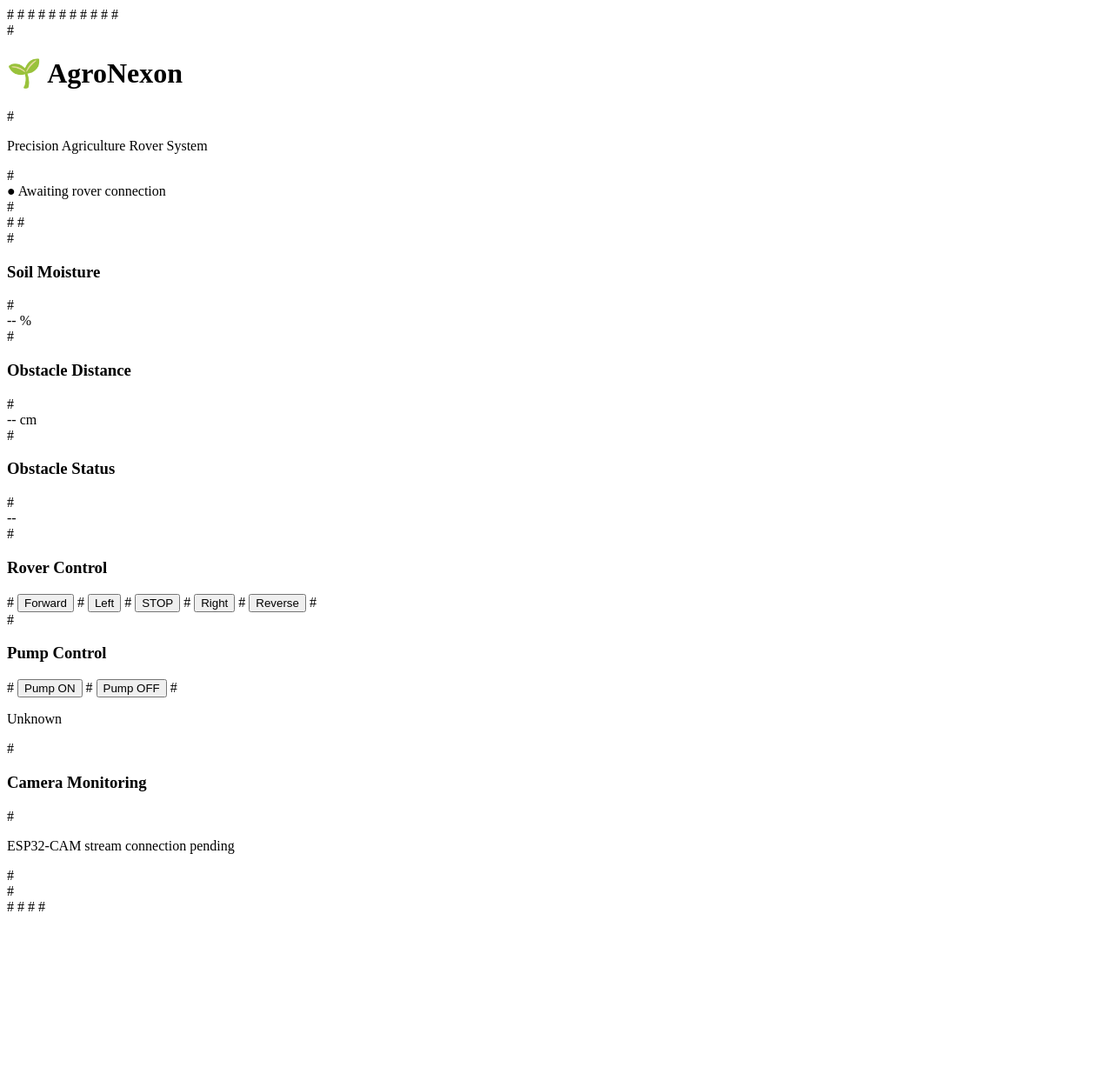
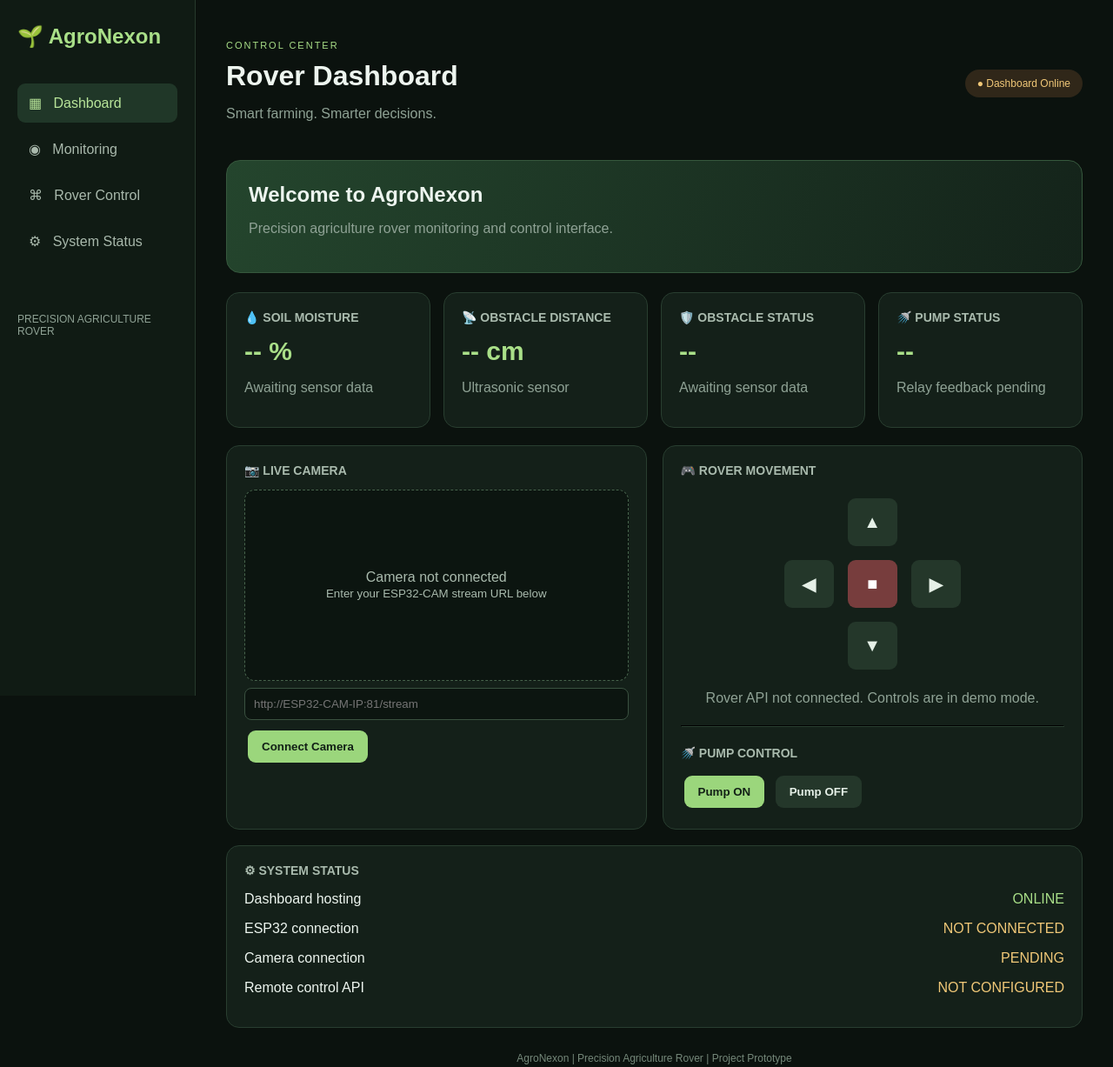
Before and after one commit to x10tiontermen8or/agronexon, a plain HTML site: page index.html in a window 1280 px wide. Shown: the whole page at 87% size. Before the commit the page ends 1060 px from the top, so only its background shows below. Drawn offline with Linux system fonts and the light colour scheme.

Commit message:
index.html

```diff
--- a/index.html
+++ b/index.html
@@ -1,159 +1,126 @@
-#
 
-# <!DOCTYPE html>
+<!DOCTYPE html>
+<html lang="en">
+<head>
+<meta charset="UTF-8">
+<meta name="viewport" content="width=device-width, initial-scale=1">
+<title>AgroNexon | Smart Agriculture</title>
+<style>
+*{box-sizing:border-box}
+body{margin:0;background:#0b120e;color:#edf5ef;font-family:Arial,sans-serif}
+.sidebar{position:fixed;inset:0 auto 0 0;width:225px;background:#101b14;border-right:1px solid #263a2c;padding:28px 20px}
+.brand{font-size:24px;font-weight:bold;color:#a9df88;margin-bottom:40px}
+.nav{padding:13px;color:#a9b9ac;border-radius:9px;margin:8px 0}
+.nav.active{background:#203728;color:#b9e69a}
+main{margin-left:225px;padding:35px;max-width:1500px}
+h1{font-size:32px;margin:5px 0}
+.muted{color:#8fa295}
+.status{color:#f1c878;background:#302719;padding:9px 14px;border-radius:20px;font-size:12px}
+.top{display:flex;justify-content:space-between;align-items:center;margin-bottom:28px}
+.hero{padding:25px;background:linear-gradient(110deg,#24452d,#14231a);border:1px solid #36583d;border-radius:16px;margin-bottom:22px}
+.hero h2{margin:0 0 8px}
+.grid{display:grid;grid-template-columns:repeat(4,1fr);gap:15px;margin-bottom:20px}
+.card{background:#142019;border:1px solid #293e30;border-radius:15px;padding:20px}
+.card h3{font-size:14px;color:#a9baad;margin-top:0}
+.value{font-size:30px;font-weight:bold;color:#a9df88;margin:14px 0}
+.layout{display:grid;grid-template-columns:1fr 1fr;gap:18px}
+.camera{height:220px;background:#0c1510;border:1px dashed #47634c;border-radius:12px;display:grid;place-items:center;text-align:center;color:#a9baad;padding:15px}
+input{width:100%;padding:10px;background:#0c1510;border:1px solid #3a5140;color:white;border-radius:8px;margin:8px 0}
+button{background:#9bd67c;color:#122016;border:0;border-radius:9px;padding:11px 16px;margin:4px;font-weight:bold;cursor:pointer}
+button.dark{background:#24372a;color:#e5f0e7}
+button.stop{background:#773d3d;color:white}
+.pad{display:grid;grid-template-columns:repeat(3,65px);gap:8px;justify-content:center;margin:20px}
+.pad button{height:55px;font-size:20px}
+footer{margin-top:28px;color:#75887a;font-size:12px;text-align:center}
+@media(max-width:850px){.sidebar{position:static;width:auto;padding:15px}.nav{display:inline-block;margin:0 2px;padding:9px}main{margin:0;padding:20px}.grid{grid-template-columns:repeat(2,1fr)}.layout{grid-template-columns:1fr}}
+@media(max-width:450px){.grid{grid-template-columns:1fr}.top{align-items:flex-start;gap:10px;flex-direction:column}}
+</style>
+</head>
+<body>
+<aside class="sidebar">
+ <div class="brand">🌱 AgroNexon</div>
+ <div class="nav active">▦ &nbsp; Dashboard</div>
+ <div class="nav">◉ &nbsp; Monitoring</div>
+ <div class="nav">⌘ &nbsp; Rover Control</div>
+ <div class="nav">⚙ &nbsp; System Status</div>
+ <p class="muted" style="margin-top:60px;font-size:12px">PRECISION AGRICULTURE ROVER</p>
+</aside>
 
-# <html lang="en">
+<main>
+ <div class="top">
+  <div><p style="color:#a9df88;font-size:11px;letter-spacing:2px">CONTROL CENTER</p>
+  <h1>Rover Dashboard</h1>
+  <p class="muted">Smart farming. Smarter decisions.</p></div>
+  <span class="status">● Dashboard Online</span>
+ </div>
 
-# <head>
+ <section class="hero">
+  <h2>Welcome to AgroNexon</h2>
+  <p class="muted">Precision agriculture rover monitoring and control interface.</p>
+ </section>
 
-# <meta charset="UTF-8">
+ <section class="grid">
+  <div class="card"><h3>💧 SOIL MOISTURE</h3><div class="value">-- %</div><p class="muted">Awaiting sensor data</p></div>
+  <div class="card"><h3>📡 OBSTACLE DISTANCE</h3><div class="value">-- cm</div><p class="muted">Ultrasonic sensor</p></div>
+  <div class="card"><h3>🛡️ OBSTACLE STATUS</h3><div class="value">--</div><p class="muted">Awaiting sensor data</p></div>
+  <div class="card"><h3>🚿 PUMP STATUS</h3><div class="value">--</div><p class="muted">Relay feedback pending</p></div>
+ </section>
 
-# <meta name="viewport" content="width=device-width, initial-scale=1">
+ <section class="layout">
+  <div class="card">
+   <h3>📷 LIVE CAMERA</h3>
+   <div class="camera" id="cameraBox">
+    <div id="cameraMessage">Camera not connected<br><small>Enter your ESP32-CAM stream URL below</small></div>
+    <img id="camera" style="display:none;width:100%;height:100%;object-fit:contain" alt="Rover camera">
+   </div>
+   <input id="cameraUrl" placeholder="http://ESP32-CAM-IP:81/stream">
+   <button onclick="connectCamera()">Connect Camera</button>
+  </div>
 
-# <title>AgroNexon Dashboard</title>
+  <div class="card">
+   <h3>🎮 ROVER MOVEMENT</h3>
+   <div class="pad">
+    <span></span><button class="dark" onclick="move('forward')">▲</button><span></span>
+    <button class="dark" onclick="move('left')">◀</button>
+    <button class="stop" onclick="move('stop')">■</button>
+    <button class="dark" onclick="move('right')">▶</button>
+    <span></span><button class="dark" onclick="move('backward')">▼</button><span></span>
+   </div>
+   <p id="message" class="muted" style="text-align:center">Rover API not connected. Controls are in demo mode.</p>
+   <hr style="border-color:#293e30;margin:22px 0">
+   <h3>🚿 PUMP CONTROL</h3>
+   <button onclick="pump(1)">Pump ON</button>
+   <button class="dark" onclick="pump(0)">Pump OFF</button>
+  </div>
+ </section>
 
-# <style>
+ <div class="card" style="margin-top:18px">
+  <h3>⚙ SYSTEM STATUS</h3>
+  <p>Dashboard hosting <span style="float:right;color:#a9df88">ONLINE</span></p>
+  <p>ESP32 connection <span style="float:right;color:#f1c878">NOT CONNECTED</span></p>
+  <p>Camera connection <span style="float:right;color:#f1c878">PENDING</span></p>
+  <p>Remote control API <span style="float:right;color:#f1c878">NOT CONFIGURED</span></p>
+ </div>
+ <footer>AgroNexon | Precision Agriculture Rover | Project Prototype</footer>
+</main>
 
-# body{margin:0;background:#101a13;color:#eef5ed;font-family:Arial;padding:25px}
-
-# header{display:flex;justify-content:space-between;align-items:center}
-
-# h1{color:#a8dc8d}
-
-# .grid{display:grid;grid-template-columns:repeat(auto-fit,minmax(220px,1fr));gap:18px;margin-top:25px}
-
-# .card{background:#1b2b20;padding:22px;border-radius:14px;border:1px solid #36523b}
-
-# .value{font-size:30px;color:#a8dc8d;font-weight:bold}
-
-# button{padding:12px 18px;margin:5px;background:#477c4b;color:white;border:0;border-radius:8px;cursor:pointer}
-
-# .status{color:#f2c66d}
-
-# </style>
-
-# </head>
-
-# <body>
-
-# <header>
-
-# &#x20;<div><h1>🌱 AgroNexon</h1>
-
-# &#x20;<p>Precision Agriculture Rover System</p></div>
-
-# &#x20;<div class="status" id="status">● Awaiting rover connection</div>
-
-# </header>
-
-#
-
-# <div class="grid">
-
-# &#x20;<div class="card"><h3>Soil Moisture</h3>
-
-# &#x20;<div class="value" id="soil">-- %</div></div>
-
-# &#x20;<div class="card"><h3>Obstacle Distance</h3>
-
-# &#x20;<div class="value" id="distance">-- cm</div></div>
-
-# &#x20;<div class="card"><h3>Obstacle Status</h3>
-
-# &#x20;<div class="value" id="obstacle">--</div></div>
-
-# &#x20;<div class="card"><h3>Rover Control</h3>
-
-# &#x20;<button onclick="send('forward')">Forward</button>
-
-# &#x20;<button onclick="send('left')">Left</button>
-
-# &#x20;<button onclick="send('stop')">STOP</button>
-
-# &#x20;<button onclick="send('right')">Right</button>
-
-# &#x20;<button onclick="send('backward')">Reverse</button>
-
-# &#x20;</div>
-
-# &#x20;<div class="card"><h3>Pump Control</h3>
-
-# &#x20;<button onclick="pump(1)">Pump ON</button>
-
-# &#x20;<button onclick="pump(0)">Pump OFF</button>
-
-# &#x20;<p id="pump">Unknown</p></div>
-
-# &#x20;<div class="card"><h3>Camera Monitoring</h3>
-
-# &#x20;<p>ESP32-CAM stream connection pending</p>
-
-# &#x20;</div>
-
-# </div>
-
-#
-
-# <script>
-
-# const API = ""; // Add your secure rover API URL here
-
-#
-
-# async function getData(){
-
-# &#x20;if(!API) return;
-
-# &#x20;try{
-
-# &#x20; const r=await fetch(API+"/api/status");
-
-# &#x20; const d=await r.json();
-
-# &#x20; document.getElementById("soil").textContent=d.soil\_percent+" %";
-
-# &#x20; document.getElementById("distance").textContent=d.distance\_cm+" cm";
-
-# &#x20; document.getElementById("obstacle").textContent=d.obstacle?"Detected":"Clear";
-
-# &#x20; document.getElementById("pump").textContent=d.pump?"ON":"OFF";
-
-# &#x20; document.getElementById("status").textContent="● Connected";
-
-# &#x20;}catch(e){
-
-# &#x20; document.getElementById("status").textContent="● Connection unavailable";
-
-# &#x20;}
-
-# }
-
-# async function send(direction){
-
-# &#x20;if(!API){alert("Rover API not configured");return;}
-
-# &#x20;try{await fetch(API+"/api/move?dir="+direction);}
-
-# &#x20;catch(e){alert("Command failed");}
-
-# }
-
-# async function pump(value){
-
-# &#x20;if(!API){alert("Rover API not configured");return;}
-
-# &#x20;try{await fetch(API+"/api/pump?v="+value);}
-
-# &#x20;catch(e){alert("Pump command failed");}
-
-# }
-
-# setInterval(getData,2000);
-
-# getData();
-
-# </script>
-
-# </body>
-
-# </html>
+<script>
+function move(direction){
+ document.getElementById("message").textContent=
+ "Demo mode: "+direction+" command not sent. Rover API is not configured.";
+}
+function pump(value){
+ document.getElementById("message").textContent=
+ "Demo mode: Pump "+(value?"ON":"OFF")+" command not sent.";
+}
+function connectCamera(){
+ const url=document.getElementById("cameraUrl").value.trim();
+ if(!url){alert("Enter the camera stream URL");return;}
+ const img=document.getElementById("camera");
+ img.onload=()=>{img.style.display="block";document.getElementById("cameraMessage").style.display="none";};
+ img.onerror=()=>{alert("Camera could not connect. Check its IP and network.");};
+ img.src=url;
+}
+</script>
+</body>
+</html>
```
